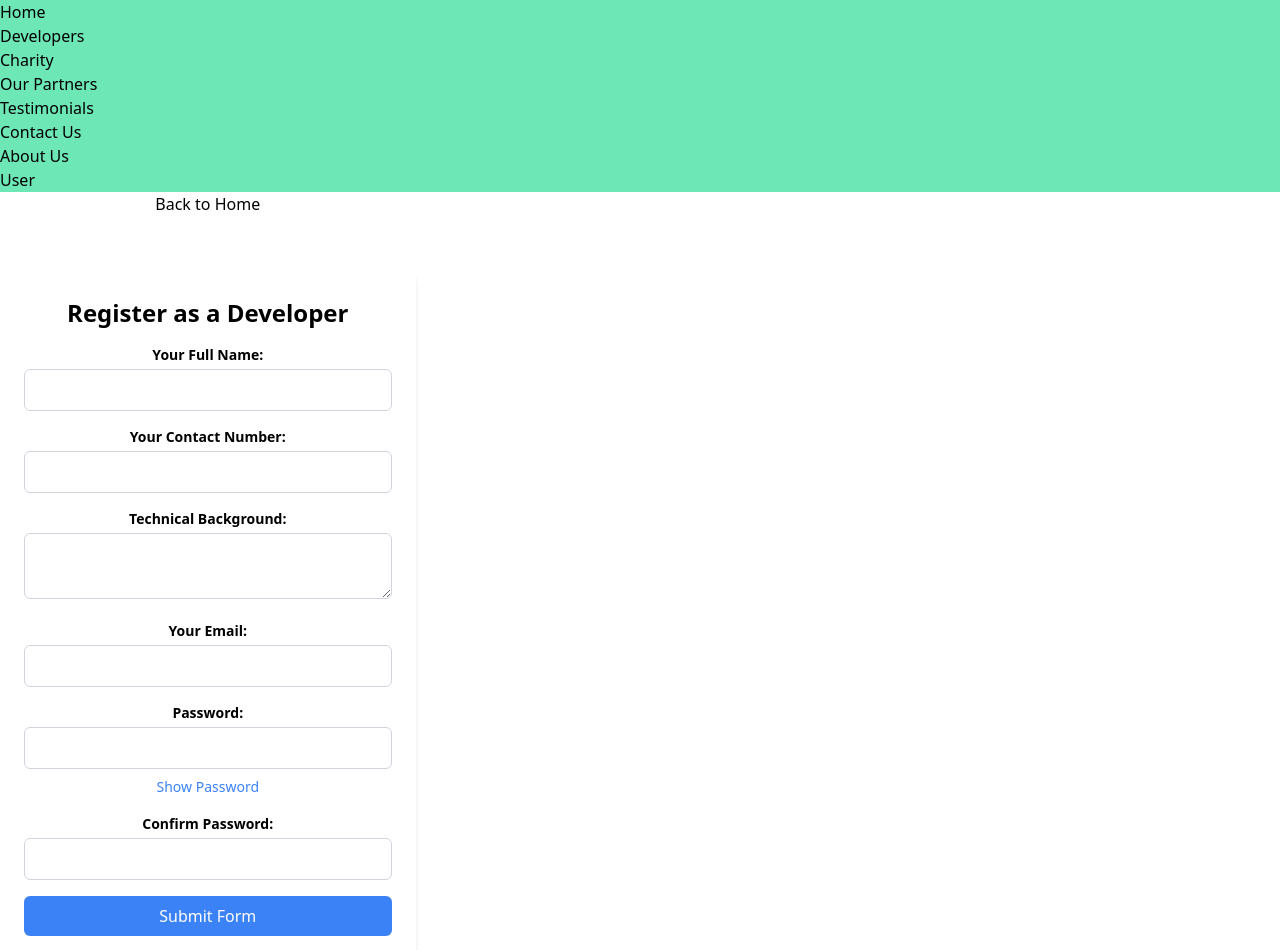
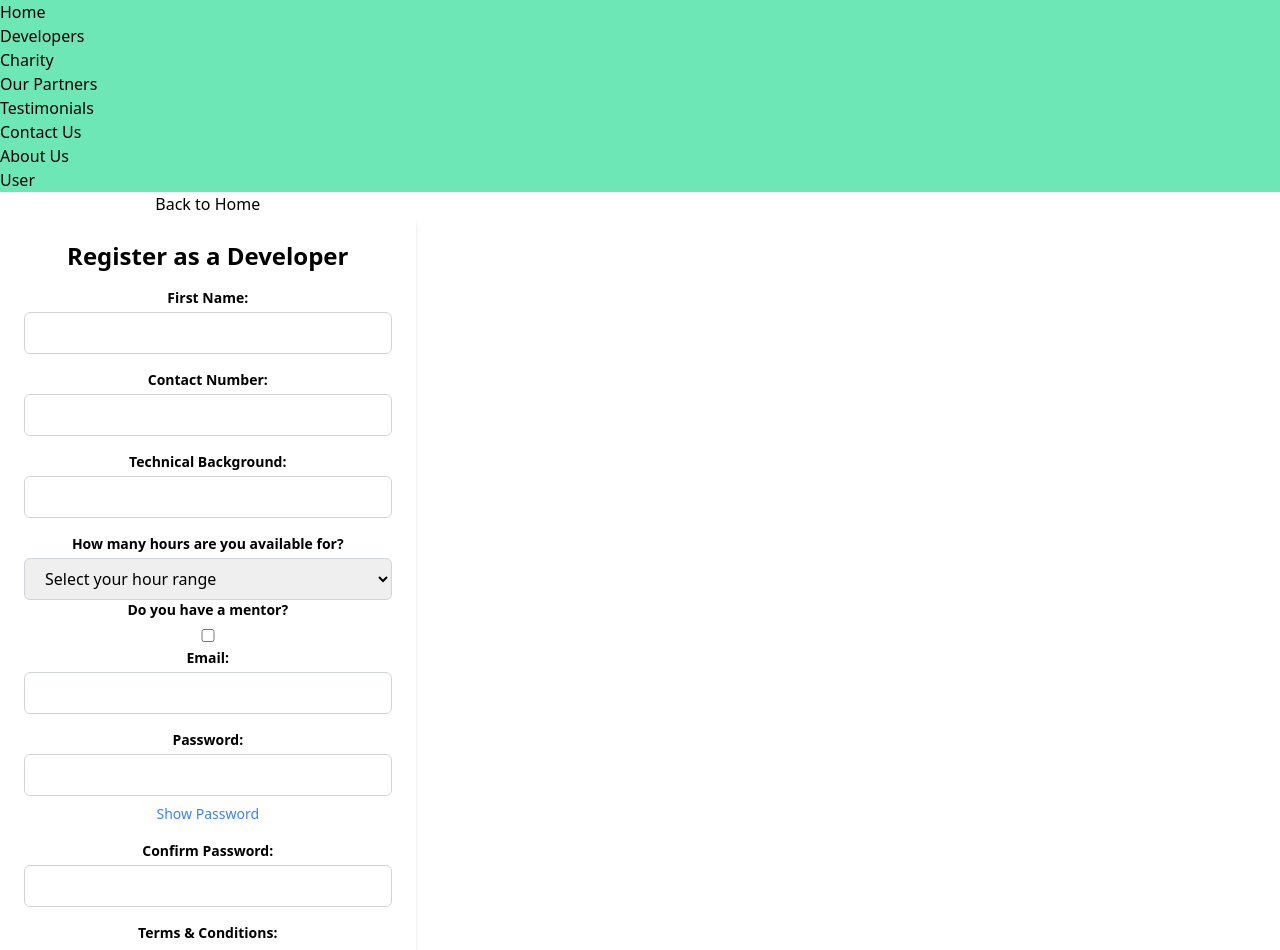
Before and after one commit to SchoolOfCode/Team-Build, a Next.js app in the folder team-5-final-project/: page /developers/register in a window 1280 px wide. Shown: the top 950 px of the page. Built offline with nearby package versions, Linux system fonts and the light colour scheme.

Commit message:
Form error handling and new inputs added to match database

```diff
--- a/team-5-final-project/src/app/components/charityRegistration.jsx
+++ b/team-5-final-project/src/app/components/charityRegistration.jsx
@@ -3,12 +3,14 @@ import React, { useState } from "react";
 
 export default function CharityRegistration() {
   const [registration, setRegistration] = useState({
-    fullname: "",
-    number: "",
-    organisationName: "",
-    charityRegNumber: "",
+    first_name: "",
+    surname: "",
+    contact_number: "",
+    org_name: "",
+    charity_reg_no: "",
     password: "",
     confirmpassword: "",
+    t_and_c: "",
   });
 
   const [regSuccess, setRegSuccess] = useState(false);
@@ -29,14 +31,14 @@ export default function CharityRegistration() {
 
   const validateForm = () => {
     const isValidForm =
-      registration.fullname &&
-      registration.number &&
-      registration.organisationName &&
-      registration.charityRegNumber &&
+      registration.first_name &&
+      registration.surname &&
+      registration.contact_number &&
+      registration.org_name &&
+      registration.charity_reg_no &&
       registration.password &&
       registration.password === registration.confirmpassword;
-
-    setIsValid(isValidForm);
+    registration.t_and_c && setIsValid(isValidForm);
     return isValidForm;
   };
 
@@ -70,12 +72,14 @@ export default function CharityRegistration() {
         setRegSuccess(true);
         setRegSuccessMessage(data.submission_text);
         setRegistration({
-          fullname: "",
-          number: "",
-          organisationName: "",
-          charityRegNumber: "",
+          first_name: "",
+          surname: "",
+          contact_number: "",
+          org_name: "",
+          charity_reg_no: "",
           password: "",
           confirmpassword: "",
+          t_and_c: "",
         });
         setSubmissionMessage("Thank you for your submission!");
 
@@ -119,26 +123,41 @@ export default function CharityRegistration() {
           >
             <div>
               <label className="block text-sm font-semibold mb-1 text-black">
-                Your Full Name:
+                First Name:
               </label>
               <input
                 type="text"
-                name="fullname"
+                name="first_name"
                 onChange={handleInput}
-                value={registration.fullname}
+                value={registration.first_name}
                 className="w-full px-4 py-2 border border-gray-300 rounded-md"
                 required
               />
             </div>
+
             <div>
               <label className="block text-sm font-semibold mb-1 text-black">
-                Your Contact Number:
+                Surname:
               </label>
               <input
                 type="text"
-                name="number"
+                name="surname"
                 onChange={handleInput}
-                value={registration.number}
+                value={registration.surname}
+                className="w-full px-4 py-2 border border-gray-300 rounded-md"
+                required
+              />
+            </div>
+
+            <div>
+              <label className="block text-sm font-semibold mb-1 text-black">
+                Contact Number:
+              </label>
+              <input
+                type="text"
+                name="contact_number"
+                onChange={handleInput}
+                value={registration.contact_number}
                 pattern="[0-9]*"
                 className="w-full px-4 py-2 border border-gray-300 rounded-md"
                 required
@@ -149,9 +168,9 @@ export default function CharityRegistration() {
                 Organisation Name:
               </label>
               <input
-                name="organisationName"
+                name="org_name"
                 onChange={handleInput}
-                value={registration.organisationName}
+                value={registration.org_name}
                 className="w-full px-4 py-2 border border-gray-300 rounded-md"
                 required
               />
@@ -162,9 +181,9 @@ export default function CharityRegistration() {
               </label>
               <input
                 type="text"
-                name="charityRegNumber"
+                name="charity_reg_no"
                 onChange={handleInput}
-                value={registration.charityRegNumber}
+                value={registration.charity_reg_no}
                 pattern="[0-9]*"
                 className="w-full px-4 py-2 border border-gray-300 rounded-md"
                 required
@@ -196,13 +215,26 @@ export default function CharityRegistration() {
               </label>
               <input
                 type={showPassword ? "text" : "password"}
-                name="confirmpassword"
+                name="confirm_password"
                 onChange={handleInput}
-                value={registration.confirmpassword}
+                value={registration.confirm_password}
                 className="w-full px-4 py-2 border border-gray-300 rounded-md"
                 required
               />
             </div>
+            <div>
+              <label className="block text-sm font-semibold mb-1 text-black">
+                Terms & Conditions:
+              </label>
+              <input
+                name="t_and_c"
+                onChange={handleInput}
+                value={registration.t_and_c}
+                className="w-full px-4 py-2 border border-gray-300 rounded-md"
+                required
+              />
+            </div>
+
             <button
               type="submit"
               className="w-full bg-blue-500 text-white py-2 rounded-md"
--- a/team-5-final-project/src/app/components/developerRegistration.jsx
+++ b/team-5-final-project/src/app/components/developerRegistration.jsx
@@ -3,12 +3,16 @@ import React, { useState } from "react";
 
 export default function DeveloperRegistration() {
   const [registration, setRegistration] = useState({
-    fullname: "",
-    number: "",
-    technicalbackground: "",
+    first_name: "",
+    surname: "",
+    contact_number: "",
+    tech_background: "",
+    hours_range: "",
     email: "",
+    possible_mentor: false,
     password: "",
     confirmpassword: "",
+    t_and_c: false,
   });
 
   const [regSuccess, setRegSuccess] = useState(false);
@@ -29,14 +33,15 @@ export default function DeveloperRegistration() {
 
   const validateForm = () => {
     const isValidForm =
-      registration.fullname &&
-      registration.number &&
-      registration.technicalbackground &&
+      registration.first_name &&
+      registration.contact_number &&
+      registration.tech_background &&
+      registration.hours_range &&
+      registration.possible_mentor &&
       registration.email &&
       registration.password &&
       registration.password === registration.confirmpassword;
-
-    setIsValid(isValidForm);
+    registration.t_and_c && setIsValid(isValidForm);
     return isValidForm;
   };
 
@@ -70,12 +75,16 @@ export default function DeveloperRegistration() {
         setRegSuccess(true);
         setRegSuccessMessage(data.submission_text);
         setRegistration({
-          fullname: "",
-          number: "",
-          technicalbackground: "",
+          first_name: "",
+          surname: "",
+          contact_number: "",
+          tech_background: "",
+          hours_range: "",
           email: "",
+          possible_mentor: "",
           password: "",
           confirmpassword: "",
+          t_and_c: "",
         });
         setSubmissionMessage("Thank you for your submission!");
 
@@ -118,26 +127,26 @@ export default function DeveloperRegistration() {
           >
             <div>
               <label className="block text-sm font-semibold mb-1 text-black">
-                Your Full Name:
+                First Name:
               </label>
               <input
                 type="text"
-                name="fullname"
+                name="first_name"
                 onChange={handleInput}
-                value={registration.fullname}
+                value={registration.first_name}
                 className="w-full px-4 py-2 border border-gray-300 rounded-md"
                 required
               />
             </div>
             <div>
               <label className="block text-sm font-semibold mb-1 text-black">
-                Your Contact Number:
+                Contact Number:
               </label>
               <input
                 type="text"
-                name="number"
+                name="contact_number"
                 onChange={handleInput}
-                value={registration.number}
+                value={registration.contact_number}
                 pattern="[0-9]*"
                 className="w-full px-4 py-2 border border-gray-300 rounded-md"
                 required
@@ -147,17 +156,53 @@ export default function DeveloperRegistration() {
               <label className="block text-sm font-semibold mb-1 text-black">
                 Technical Background:
               </label>
-              <textarea
-                name="technicalbackground"
+              <input
+                type="VARCHAR"
+                name="tech_background"
                 onChange={handleInput}
-                value={registration.technicalbackground}
+                value={registration.tech_background}
                 className="w-full px-4 py-2 border border-gray-300 rounded-md"
                 required
-              ></textarea>
+              ></input>
             </div>
             <div>
+              <div>
+                <div>
+                  <label className="block text-sm font-semibold mb-1 text-black">
+                    How many hours are you available for?
+                  </label>
+                  <select
+                    name="hours_range"
+                    onChange={handleInput}
+                    value={registration.hours_range}
+                    className="w-full px-4 py-2 border border-gray-300 rounded-md"
+                    required
+                  >
+                    <option value="" disabled>
+                      Select your hour range
+                    </option>
+                    <option value="2 hours">0 - 2</option>
+                    <option value="4 hours">3 - 4</option>
+                    <option value="6 hours">5 - 6</option>
+                  </select>
+                </div>
+              </div>
+
+              <div>
+                <label className="block text-sm font-semibold mb-1 text-black">
+                  Do you have a mentor?
+                </label>
+                <input
+                  type="checkbox"
+                  name="possible_mentor"
+                  onChange={handleInput}
+                  value={registration.possible_mentor}
+                  className="w-full px-4 py-2 border border-gray-300 rounded-md"
+                  required
+                />
+              </div>
               <label className="block text-sm font-semibold mb-1 text-black">
-                Your Email:
+                Email:
               </label>
               <input
                 type="text"
@@ -201,6 +246,19 @@ export default function DeveloperRegistration() {
                 required
               />
             </div>
+            <div>
+              <label className="block text-sm font-semibold mb-1 text-black">
+                Terms & Conditions:
+              </label>
+              <input
+                type="checkbox"
+                name="t_and_c"
+                onChange={handleInput}
+                value={registration.t_and_c}
+                className="w-full px-4 py-2 border border-gray-300 rounded-md"
+                required
+              />
+            </div>
             <button
               type="submit"
               className="w-full bg-blue-500 text-white py-2 rounded-md"
```
